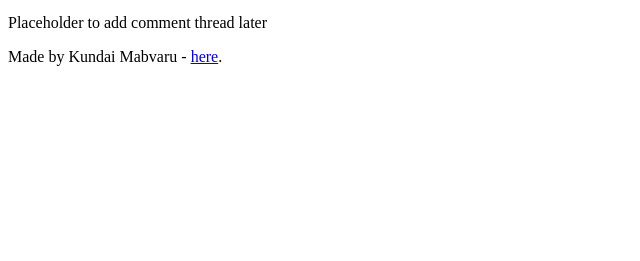
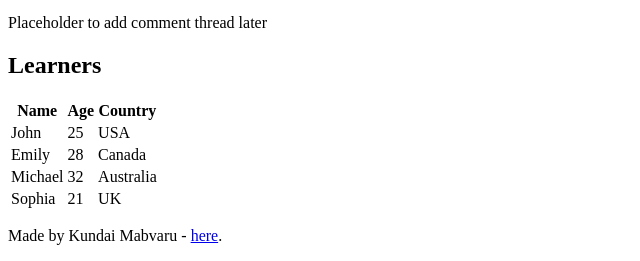
Before and after one commit to Mabvaru/alx_html_css, a plain HTML site: page html_basic/index.html in a window 1280 px wide. Shown: the part 651-912 px from the top of the page, without its empty margins (0-640 px from the left). Before the commit the page ends 800 px from the top, so only its background shows below. Drawn offline with Linux system fonts and the light colour scheme.

Commit message:
finally done

```diff
--- a/html_basic/index.html
+++ b/html_basic/index.html
@@ -30,6 +30,41 @@
         <aside>
             <p>Placeholder to add comment thread later</p>
         </aside>
+
+        <article>
+            <h2>Learners</h2>
+            <table>
+                <thead>
+                    <tr>
+                        <th>Name</th>
+                        <th>Age</th>
+                        <th>Country</th>
+                    </tr>
+                </thead>
+                <tbody>
+                    <tr>
+                        <td>John</td>
+                        <td>25</td>
+                        <td>USA</td>
+                    </tr>
+                    <tr>
+                        <td>Emily</td>
+                        <td>28</td>
+                        <td>Canada</td>
+                    </tr>
+                    <tr>
+                        <td>Michael</td>
+                        <td>32</td>
+                        <td>Australia</td>
+                    </tr>
+                    <tr>
+                        <td>Sophia</td>
+                        <td>21</td>
+                        <td>UK</td>
+                    </tr>
+                </tbody>
+            </table>
+        </article>
     </main>
 
     <footer>
```
